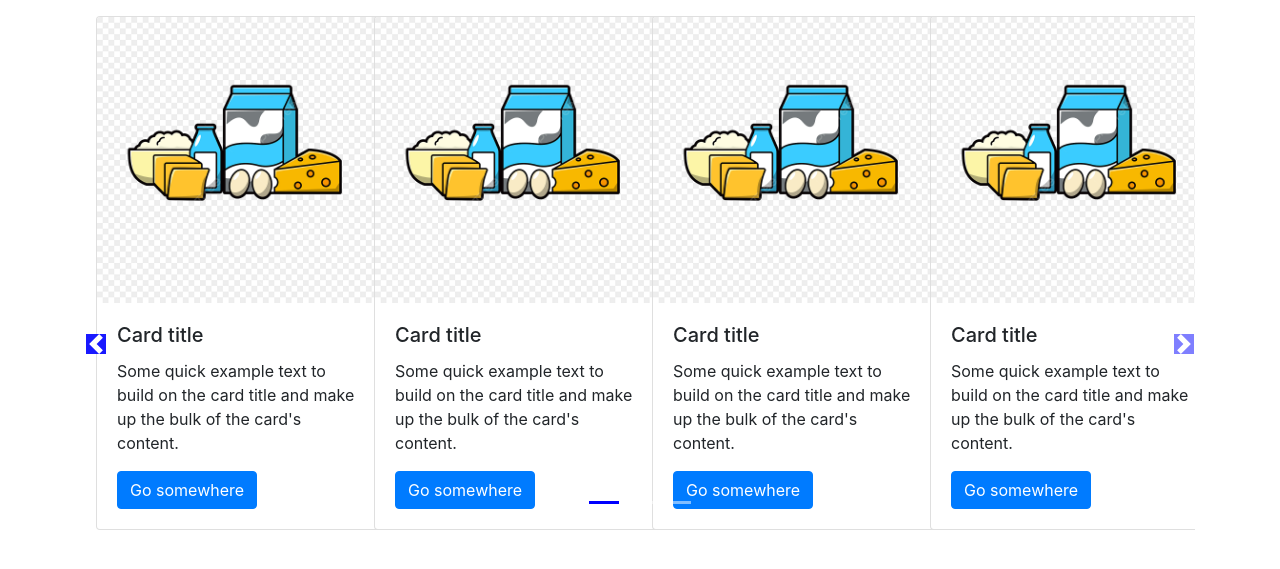
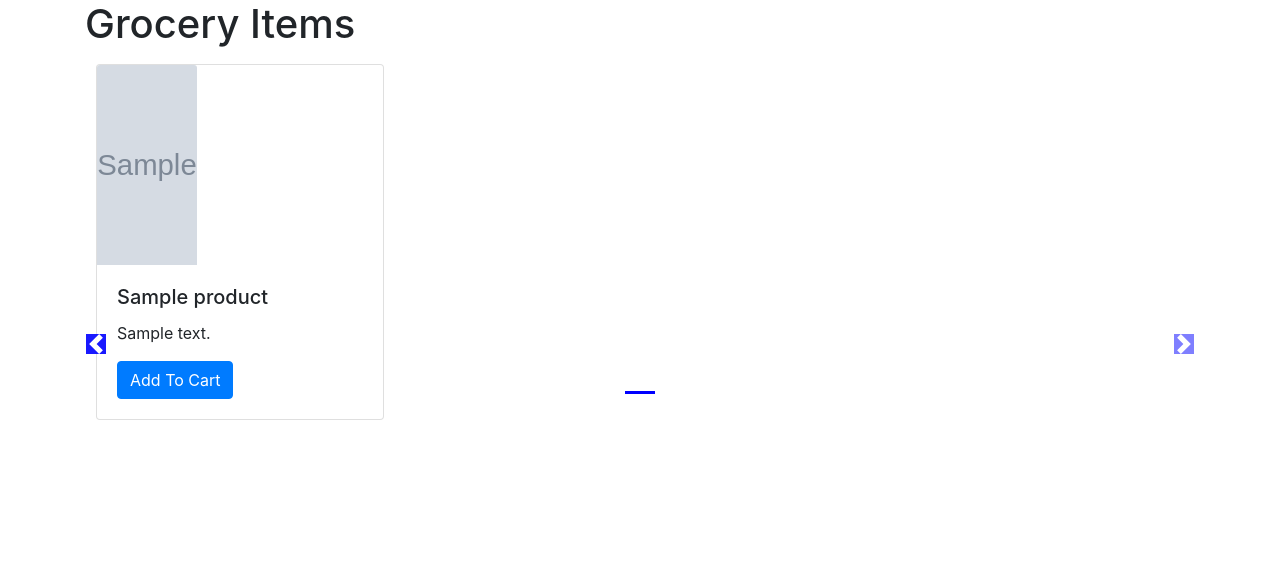
Before and after one commit to MdRizwan09/mac, a Django app: page /shop/ in a window 1280 px wide. Shown: the part 56-625 px from the top of the page. Run offline with Django 5.2, Linux system fonts and the light colour scheme; tables that the repository leaves empty hold one stand-in row (values such as "Sample post"); grey boxes marked "Sample" are stand-in pictures; some libraries are stand-ins or nearby versions.

Commit message:
Showing Products On The Homepage

```diff
--- a/shop/templates/shop/index.html
+++ b/shop/templates/shop/index.html
@@ -12,8 +12,8 @@
 }
 
 .col-md-3 img {
-  width: 100%;
-  height: auto;
+  width: 100px;
+  height: 200px;
 }
 
 body .carousel-indicator li {
@@ -38,11 +38,14 @@ body .no-padding {
 {% block body %}
 {% load static %}
 <div class="container">
+  <h1>Grocery Items</h1>
   <div id="demo" class="carousel slide my-3" data-ride="carousel">
     <ul class="carousel-indicators">
       <li data-target="#demo" data-slide-to="0" class="active"></li>
-      <li data-target="#demo" data-slide-to="1"></li>
-      <li data-target="#demo" data-slide-to="2"></li>
+
+      {% for i in range %}
+        <li data-target="#demo" data-slide-to="{{i}}"></li>
+      {% endfor %}
     </ul>
 
     <!--Slideshow starts here -->
@@ -51,156 +54,39 @@ body .no-padding {
       <div class="carousel-item active">
         <div class="col-xs-3 col-sm-3 col-md-3">
           <div class="card" style="width: 18rem;">
-            <img src='{% static "shop/test.jpg" %}' class="card-img-top" alt="...">
+            <img src="/media/{{products.0.image}}" class="card-img-top" alt="...">
             <div class="card-body">
-              <h5 class="card-title">Card title</h5>
-              <p class="card-text">Some quick example text to build on the card title and make up the bulk of the
-                card's content.</p>
-              <a href="#" class="btn btn-primary">Go somewhere</a>
+              <h5 class="card-title">{{products.0.product_name}}</h5>
+              <p class="card-text">{{products.0.desc}}</p>
+              <a href="#" class="btn btn-primary">Add To Cart</a>
             </div>
           </div>
         </div>
 
-        <div class="col-xs-3 col-sm-3 col-md-3">
-          <div class="card" style="width: 18rem;">
-            <img src='{% static "shop/test.jpg" %}' class="card-img-top" alt="...">
-            <div class="card-body">
-              <h5 class="card-title">Card title</h5>
-              <p class="card-text">Some quick example text to build on the card title and make up the bulk of the
-                card's content.</p>
-              <a href="#" class="btn btn-primary">Go somewhere</a>
+
+        {% for i in products|slice:"1:" %}
+          <div class="col-xs-3 col-sm-3 col-md-3">
+            <div class="card" style="width: 18rem;">
+              <img src="/media/{{i.image}}" class="card-img-top" alt="...">
+              <div class="card-body">
+                <h5 class="card-title">{{i.product_name}}</h5>
+                <p class="card-text">{{i.desc}}</p>
+                <a href="#" class="btn btn-primary">Add To Cart</a>
+              </div>
             </div>
           </div>
-        </div>
 
-        <div class="col-xs-3 col-sm-3 col-md-3">
-          <div class="card" style="width: 18rem;">
-            <img src='{% static "shop/test.jpg" %}' class="card-img-top" alt="...">
-            <div class="card-body">
-              <h5 class="card-title">Card title</h5>
-              <p class="card-text">Some quick example text to build on the card title and make up the bulk of the
-                card's content.</p>
-              <a href="#" class="btn btn-primary">Go somewhere</a>
-            </div>
-          </div>
-        </div>
+          {% if forloop.counter|divisibleby:3 and forloop.counter > 0 and not forloop.last %}
+      </div>
+      <div class="carousel-item">
+          {% endif %}
 
-        <div class="col-xs-3 col-sm-3 col-md-3">
-          <div class="card" style="width: 18rem;">
-            <img src='{% static "shop/test.jpg" %}' class="card-img-top" alt="...">
-            <div class="card-body">
-              <h5 class="card-title">Card title</h5>
-              <p class="card-text">Some quick example text to build on the card title and make up the bulk of the
-                card's content.</p>
-              <a href="#" class="btn btn-primary">Go somewhere</a>
-            </div>
-          </div>
-        </div>
-      </div>
+        {% endfor%}
 
-      <div class="carousel-item">
-        <div class="col-xs-3 col-sm-3 col-md-3">
-          <div class="card" style="width: 18rem;">
-            <img src='{% static "shop/test.jpg" %}' class="card-img-top" alt="...">
-            <div class="card-body">
-              <h5 class="card-title">Card title</h5>
-              <p class="card-text">Some quick example text to build on the card title and make up the bulk of the
-                card's content.</p>
-              <a href="#" class="btn btn-primary">Go somewhere</a>
-            </div>
-          </div>
-        </div>
-
-        <div class="col-xs-3 col-sm-3 col-md-3">
-          <div class="card" style="width: 18rem;">
-            <img src='{% static "shop/test.jpg" %}' class="card-img-top" alt="...">
-            <div class="card-body">
-              <h5 class="card-title">Card title</h5>
-              <p class="card-text">Some quick example text to build on the card title and make up the bulk of the
-                card's content.</p>
-              <a href="#" class="btn btn-primary">Go somewhere</a>
-            </div>
-          </div>
-        </div>
-
-        <div class="col-xs-3 col-sm-3 col-md-3">
-          <div class="card" style="width: 18rem;">
-            <img src='{% static "shop/test.jpg" %}' class="card-img-top" alt="...">
-            <div class="card-body">
-              <h5 class="card-title">Card title</h5>
-              <p class="card-text">Some quick example text to build on the card title and make up the bulk of the
-                card's content.</p>
-              <a href="#" class="btn btn-primary">Go somewhere</a>
-            </div>
-          </div>
-        </div>
-
-        <div class="col-xs-3 col-sm-3 col-md-3">
-          <div class="card" style="width: 18rem;">
-            <img src='{% static "shop/test.jpg" %}' class="card-img-top" alt="...">
-            <div class="card-body">
-              <h5 class="card-title">Card title</h5>
-              <p class="card-text">Some quick example text to build on the card title and make up the bulk of the
-                card's content.</p>
-              <a href="#" class="btn btn-primary">Go somewhere</a>
-            </div>
-          </div>
-        </div>
-      </div>
-
-      <div class="carousel-item">
-        <div class="col-xs-3 col-sm-3 col-md-3">
-          <div class="card" style="width: 18rem;">
-            <img src='{% static "shop/test.jpg" %}' class="card-img-top" alt="...">
-            <div class="card-body">
-              <h5 class="card-title">Card title</h5>
-              <p class="card-text">Some quick example text to build on the card title and make up the bulk of the
-                card's content.</p>
-              <a href="#" class="btn btn-primary">Go somewhere</a>
-            </div>
-          </div>
-        </div>
-
-        <div class="col-xs-3 col-sm-3 col-md-3">
-          <div class="card" style="width: 18rem;">
-            <img src='{% static "shop/test.jpg" %}' class="card-img-top" alt="...">
-            <div class="card-body">
-              <h5 class="card-title">Card title</h5>
-              <p class="card-text">Some quick example text to build on the card title and make up the bulk of the
-                card's content.</p>
-              <a href="#" class="btn btn-primary">Go somewhere</a>
-            </div>
-          </div>
-        </div>
-
-        <div class="col-xs-3 col-sm-3 col-md-3">
-          <div class="card" style="width: 18rem;">
-            <img src='{% static "shop/test.jpg" %}' class="card-img-top" alt="...">
-            <div class="card-body">
-              <h5 class="card-title">Card title</h5>
-              <p class="card-text">Some quick example text to build on the card title and make up the bulk of the
-                card's content.</p>
-              <a href="#" class="btn btn-primary">Go somewhere</a>
-            </div>
-          </div>
-        </div>
-
-        <div class="col-xs-3 col-sm-3 col-md-3">
-          <div class="card" style="width: 18rem;">
-            <img src='{% static "shop/test.jpg" %}' class="card-img-top" alt="...">
-            <div class="card-body">
-              <h5 class="card-title">Card title</h5>
-              <p class="card-text">Some quick example text to build on the card title and make up the bulk of the
-                card's content.</p>
-              <a href="#" class="btn btn-primary">Go somewhere</a>
-            </div>
-          </div>
-        </div>
-      </div>
     </div>
 
   </div>
-
+</div>
   <!-- left and right controls for the slide -->
   <a class="carousel-control-prev" href="#demo" data-slide="prev">
     <span class="carousel-control-prev-icon"></span>
@@ -210,3 +96,4 @@ body .no-padding {
   </a>
 
   {% endblock %}
+  </div>
--- a/shop/views.py
+++ b/shop/views.py
@@ -1,9 +1,16 @@
 from django.shortcuts import render
 from django.shortcuts import HttpResponse
+from .models import Product
+from math import ceil
 
 # Create your views here.
 def index(request):
-    return render(request, "shop/index.html")
+    products = Product.objects.all()
+    n = len(products)
+    nSlides = n//4 + ceil((n/4)-(n//4))
+    params = {'no_of_slides':nSlides, 'range':range(1, nSlides), 'products':products}
+    print(nSlides)
+    return render(request, "shop/index.html", params)
 
 def about(request):
     return render(request, "shop/about.html")
```
Also changed, not shown: shop/migrations/0002_product_category_product_image_product_price_and_more.py (added), 1 other file.
